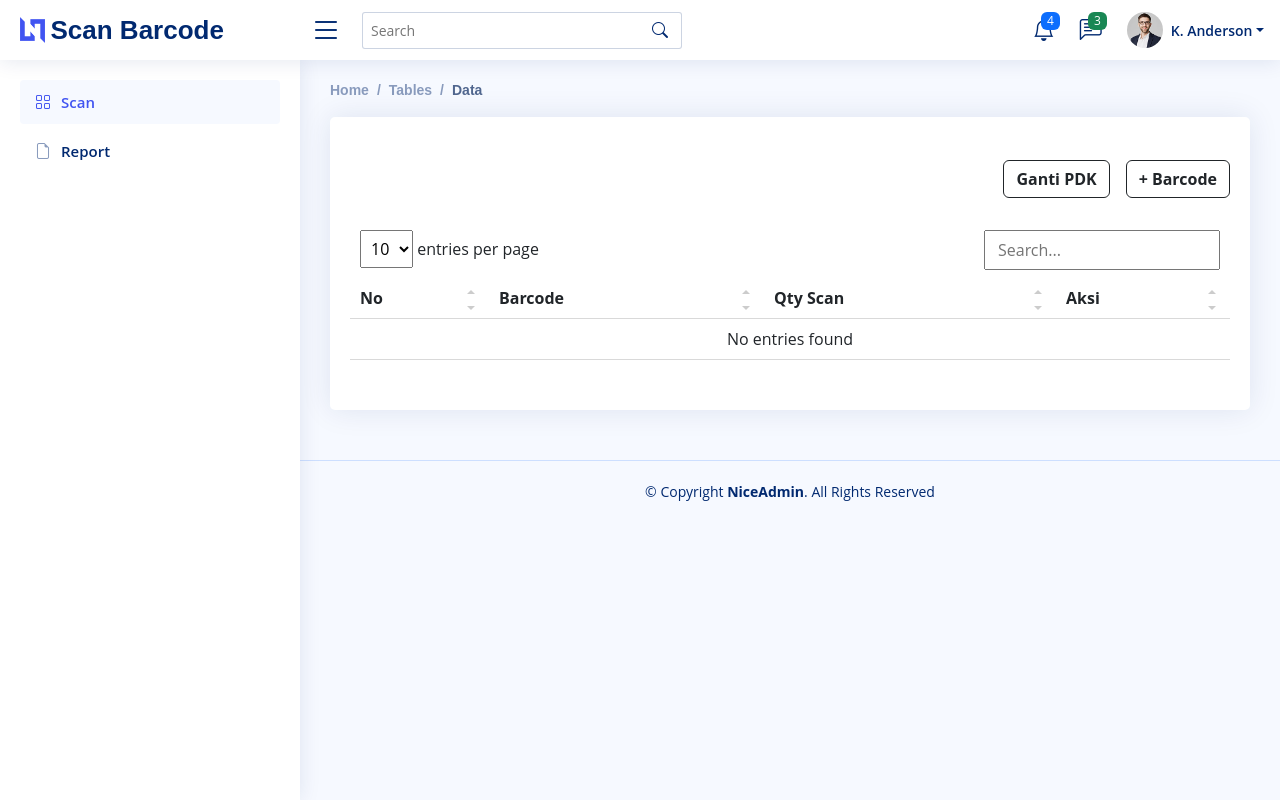
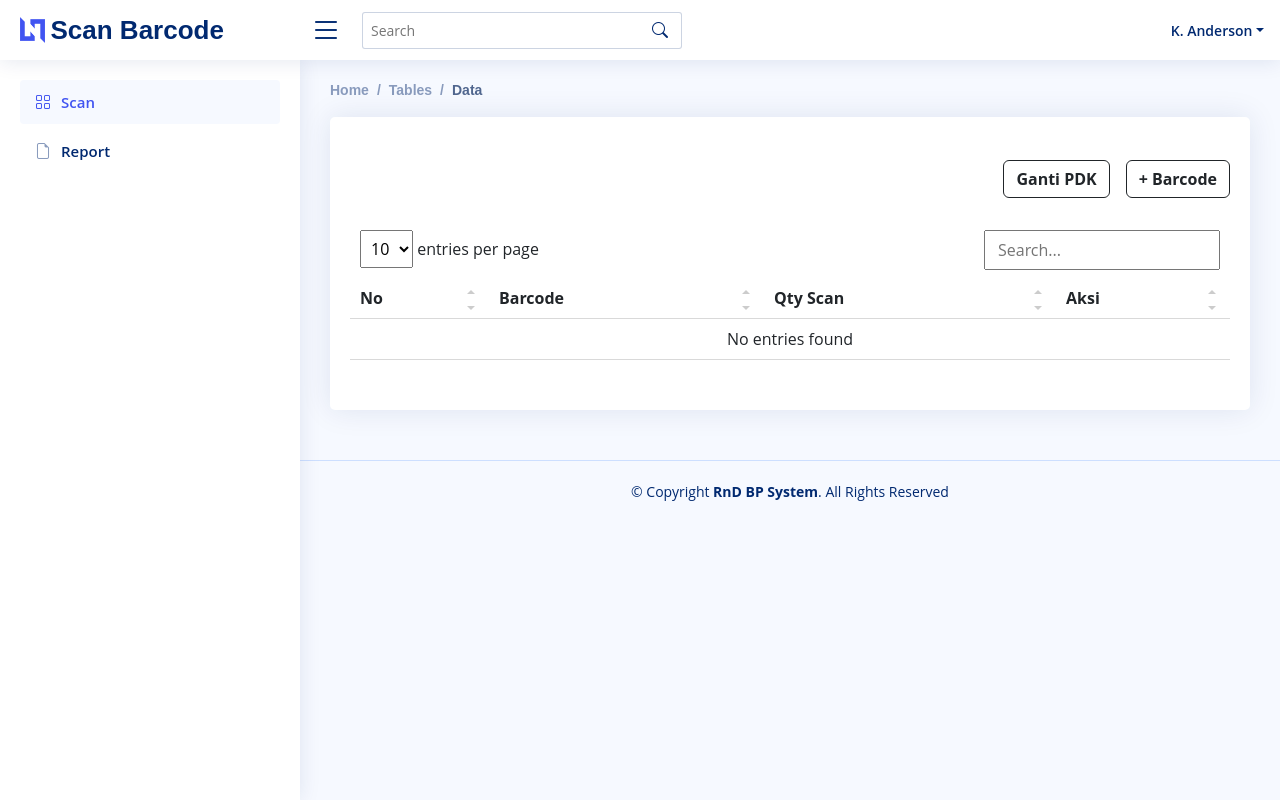
Before and after one commit to Kahatexdev/ScanBarcode, a CodeIgniter 4 app: the page made by app/Views/aksesoris/detailPDK.php in a window 1280 px wide. Run offline with PHP 8.4 and a stand-in for CodeIgniter, Linux system fonts and the light colour scheme; the template is opened without the code that fills it, so the values that code supplies are empty; some libraries are stand-ins or nearby versions.

Commit message:
fixing layout

```diff
--- a/app/Views/aksesoris/layout.php
+++ b/app/Views/aksesoris/layout.php
@@ -64,34 +64,34 @@
     <nav class="header-nav ms-auto">
       <ul class="d-flex align-items-center">
 
-        <li class="nav-item d-block d-lg-none">
+        <!-- <li class="nav-item d-block d-lg-none">
           <a class="nav-link nav-icon search-bar-toggle " href="#">
             <i class="bi bi-search"></i>
           </a>
-        </li><!-- End Search Icon-->
+        </li>
 
         <li class="nav-item dropdown">
 
           <a class="nav-link nav-icon" href="#" data-bs-toggle="dropdown">
             <i class="bi bi-bell"></i>
             <span class="badge bg-primary badge-number">4</span>
-          </a><!-- End Notification Icon -->
+          </a>
 
-        </li><!-- End Notification Nav -->
+        </li>
 
         <li class="nav-item dropdown">
 
           <a class="nav-link nav-icon" href="#" data-bs-toggle="dropdown">
             <i class="bi bi-chat-left-text"></i>
             <span class="badge bg-success badge-number">3</span>
-          </a><!-- End Messages Icon -->
+          </a>
 
-        </li><!-- End Messages Nav -->
+        </li> -->
 
         <li class="nav-item dropdown pe-3">
 
           <a class="nav-link nav-profile d-flex align-items-center pe-0" href="#" data-bs-toggle="dropdown">
-            <img src="<?= base_url('assets/img/profile-img.jpg') ?>" alt="Profile" class="rounded-circle">
+            <!-- <img src="<?= base_url('assets/img/profile-img.jpg') ?>" alt="Profile" class="rounded-circle"> -->
             <span class="d-none d-md-block dropdown-toggle ps-2">K. Anderson</span>
           </a><!-- End Profile Iamge Icon -->
 
@@ -177,7 +177,7 @@
   <!-- ======= Footer ======= -->
   <footer id="footer" class="footer">
     <div class="copyright">
-      &copy; Copyright <strong><span>NiceAdmin</span></strong>. All Rights Reserved
+      &copy; Copyright <strong><span>RnD BP System</span></strong>. All Rights Reserved
     </div>
     <div class="credits">
       <!-- All the links in the footer should remain intact. -->
```
